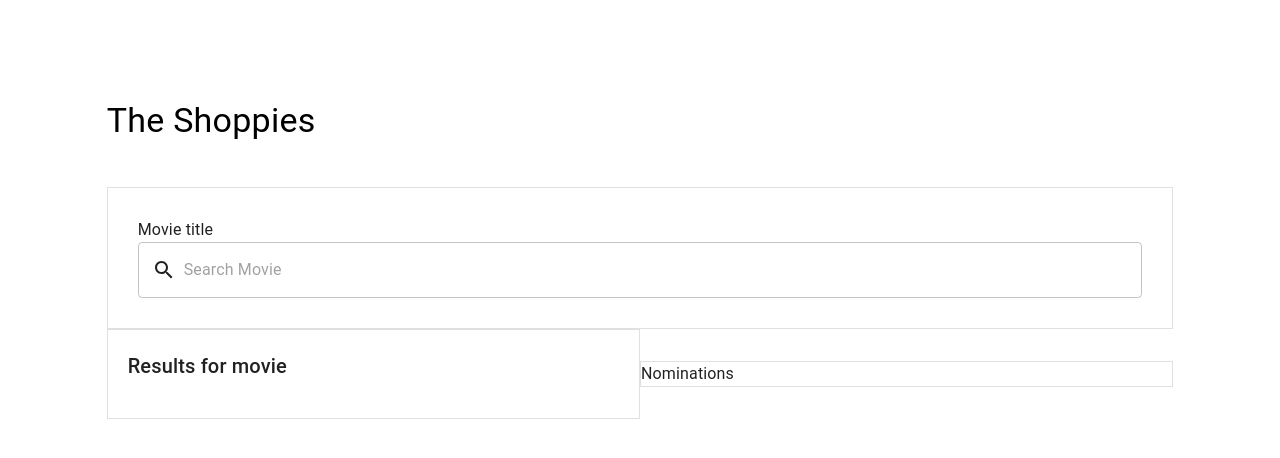
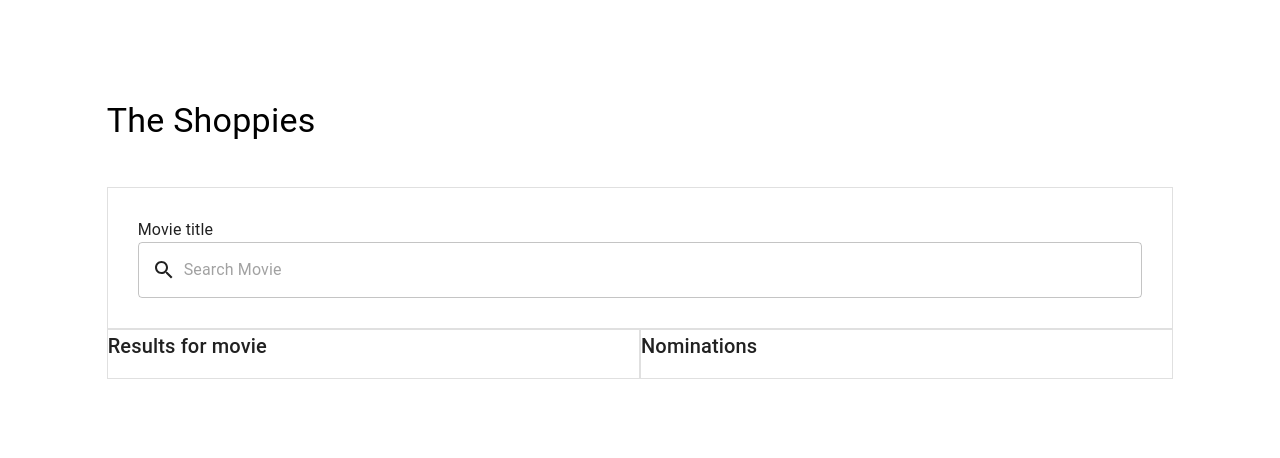
Before and after one commit to ParsaYadollahi/ShopifyChallengeFall2021, a React (Create React App) app in the folder client/: page / in a window 1280 px wide. Shown: the top 458 px of the page. Built offline with nearby package versions, Linux system fonts and the light colour scheme.

Commit message:
Added list of nominations

```diff
--- a/client/src/components/Nominations.tsx
+++ b/client/src/components/Nominations.tsx
@@ -4,21 +4,70 @@ import React from 'react'
 import Grid from "@material-ui/core/Grid"
 import Typography from "@material-ui/core/Typography"
 import Paper from "@material-ui/core/Paper"
+import List from '@material-ui/core/List';
+import ListItem from '@material-ui/core/ListItem';
+import Button from "@material-ui/core/Button"
 
-function Nominations() {
+type Props = {
+  nominationData: IMovies[]
+}
+
+const Nominations: React.FC<Props> = ({ nominationData }) => {
+
+  const handleDeleteNomination = (e: any, movieNomination: IMovies) => {
+    // setNominations([...movieNominations, movieNomination])
+  }
+
+  const mapNominations = () => {
+    return (
+      nominationData.map((nomination, k) =>
+        <ListItem key={k}>
+          <Grid
+            container
+            direction="row"
+            justify="center"
+            alignItems="center"
+          >
+
+            <Grid
+              item
+              xs={8}
+              container
+              justify="flex-start">
+              <Typography>
+                {nomination.Title} ({nomination.Year})
+                </Typography>
+            </Grid>
+            <Grid item xs={4} container
+              justify="flex-end">
+              <Button variant="outlined"
+                onClick={(e) => { handleDeleteNomination(e, nomination) }}
+              >
+                Delete
+                  </Button>
+            </Grid>
+          </Grid>
+        </ListItem>)
+    )
+  }
+
+
+
   return (
     <>
       <Grid
         container
         direction="row"
         justify="flex-start"
-        alignItems="center"
       >
         <Grid item xs={12}>
           <Paper variant="outlined" square>
-            <Typography>
+            <Typography variant="h6" component="h1">
               Nominations
           </Typography>
+            <List>
+              {mapNominations()}
+            </List>
           </Paper>
         </Grid>
 
--- a/client/src/components/SearchBar.tsx
+++ b/client/src/components/SearchBar.tsx
@@ -113,7 +113,6 @@ const SearchBar: React.FC = () => {
             direction="row"
             justify="flex-start"
             alignItems="center"
-            spacing={3}
           >
             <Grid item xs={12}>
               <SearchResults movieData={movies} />
--- a/client/src/components/SearchResults.tsx
+++ b/client/src/components/SearchResults.tsx
@@ -1,4 +1,4 @@
-import React from 'react'
+import React, { useState } from 'react'
 
 // MUI
 import Grid from "@material-ui/core/Grid"
@@ -17,11 +17,16 @@ type Props = {
 
 const SearchResults: React.FC<Props> = ({ movieData }) => {
 
+  const [movieNominations, setNominations] = useState<IMovies[]>([])
+
+  const handleAddNomination = (e: any, movieNomination: IMovies) => {
+    setNominations([...movieNominations, movieNomination])
+  }
+
   const mapMovies = () => {
     return (
-      movieData.map(movie =>
-        <>
-          <ListItem>
+      movieData.map((movie, k) =>
+        <ListItem key={k}>
           <Grid
             container
             direction="row"
@@ -29,7 +34,10 @@ const SearchResults: React.FC<Props> = ({ movieData }) => {
             alignItems="center"
           >
 
-              <Grid item xs={8} container
+            <Grid
+              item
+              xs={8}
+              container
               justify="flex-start">
               <Typography>
                 {movie.Title} ({movie.Year})
@@ -37,13 +45,14 @@ const SearchResults: React.FC<Props> = ({ movieData }) => {
             </Grid>
             <Grid item xs={4} container
               justify="flex-end">
-                <Button variant="outlined" >
+              <Button variant="outlined"
+                onClick={(e) => { handleAddNomination(e, movie) }}
+              >
                 Nominate
                   </Button>
             </Grid>
           </Grid>
-          </ListItem>
-        </>)
+        </ListItem>)
     )
   }
   return (
@@ -52,10 +61,10 @@ const SearchResults: React.FC<Props> = ({ movieData }) => {
         container
         direction="row"
         justify="flex-start"
-        alignItems="center"
+        alignItems="flex-start"
       >
         <Grid item xs={6}>
-          <Paper variant="outlined" square style={{ padding: '20px' }}>
+          <Paper variant="outlined" square>
             <Typography variant="h6" component="h1">
               Results for movie
           </Typography>
@@ -64,9 +73,9 @@ const SearchResults: React.FC<Props> = ({ movieData }) => {
             </List>
           </Paper>
         </Grid>
-        <Grid item xs={6} container
-        >
-          <Nominations />
+
+        <Grid item xs={6} container>
+          <Nominations nominationData={movieNominations} />
         </Grid>
       </Grid >
 
```
Lines whose indentation alone changed are shown as unchanged.
